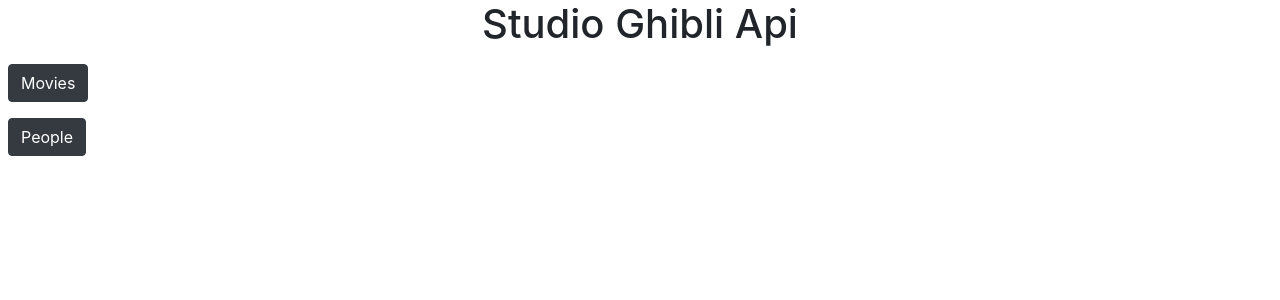
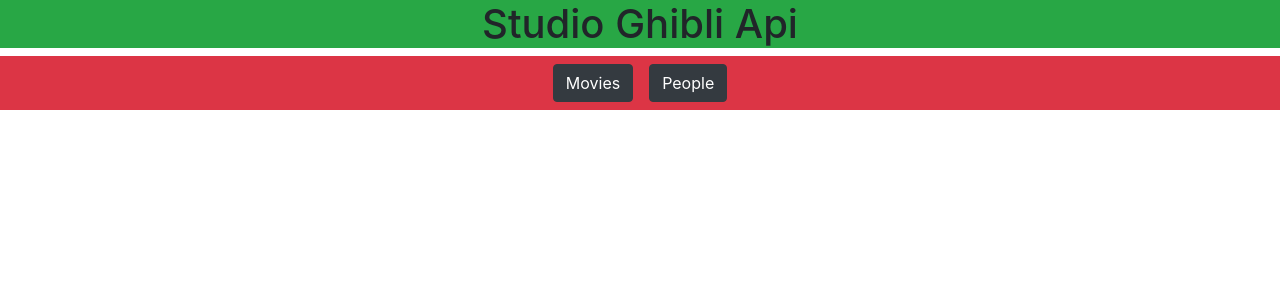
Before and after one commit to kimaniwalker/Studio-Ghibli-Api, a React (Create React App) app: page / in a window 1280 px wide. Shown: the top 300 px of the page. Built offline with nearby package versions, Linux system fonts and the light colour scheme.

Commit message:
Changed styling

```diff
--- a/src/App.js
+++ b/src/App.js
@@ -48,25 +48,24 @@
     return (
       <React.Fragment>
 
-        <div align="center">
+        <div className="bg-success" align="center">
 
           <h1>Studio Ghibli Api</h1>
 
         </div>
 
-        <div className="d-flex justify-content-left">
+        <div className="d-flex justify-content-center bg-danger">
           <button
             className="btn btn-dark btn-md m-2"
             onClick={this.showMovies}
           >Movies</button>
-          </div>
-
-          <div className="d-flex justify-content-left">
-          <button
+           <button
             className="btn btn-dark btn-md m-2"
             onClick={this.showPeople}
           >People</button>
           </div>
+
+
 
           <List type={this.state.type} list={this.state.list} />
 
```
